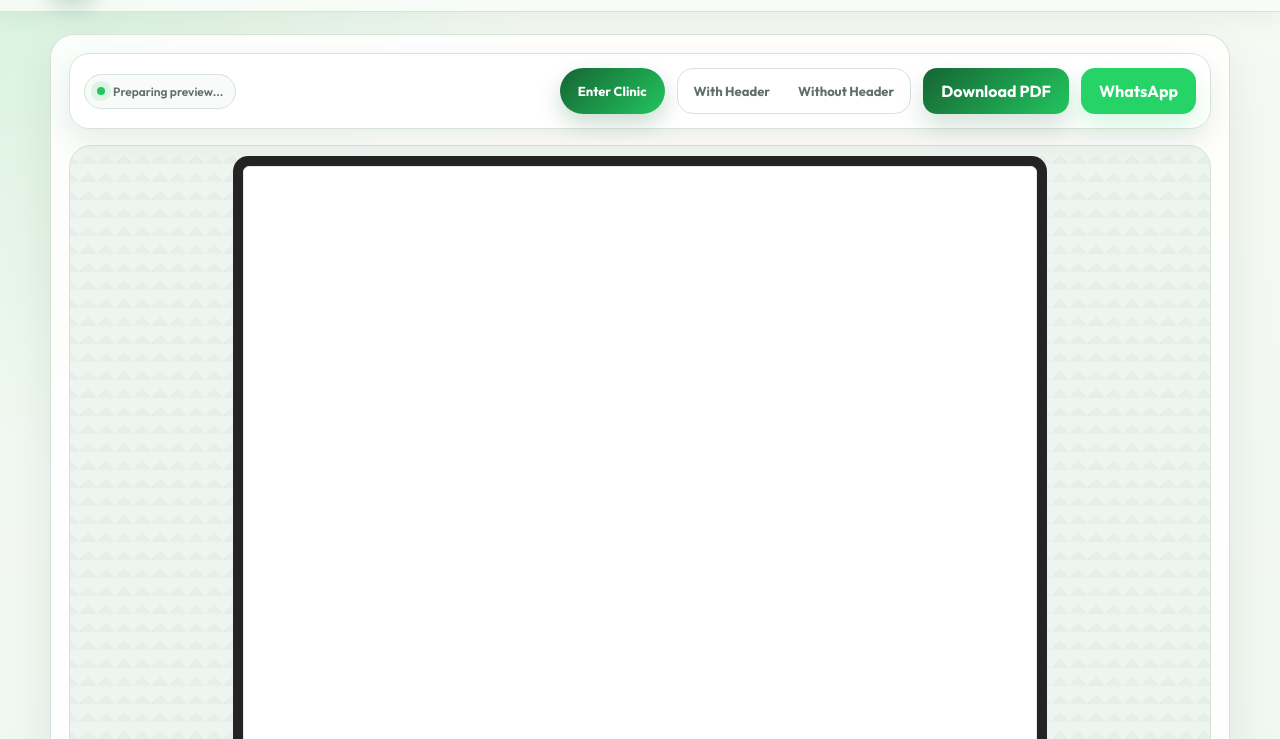
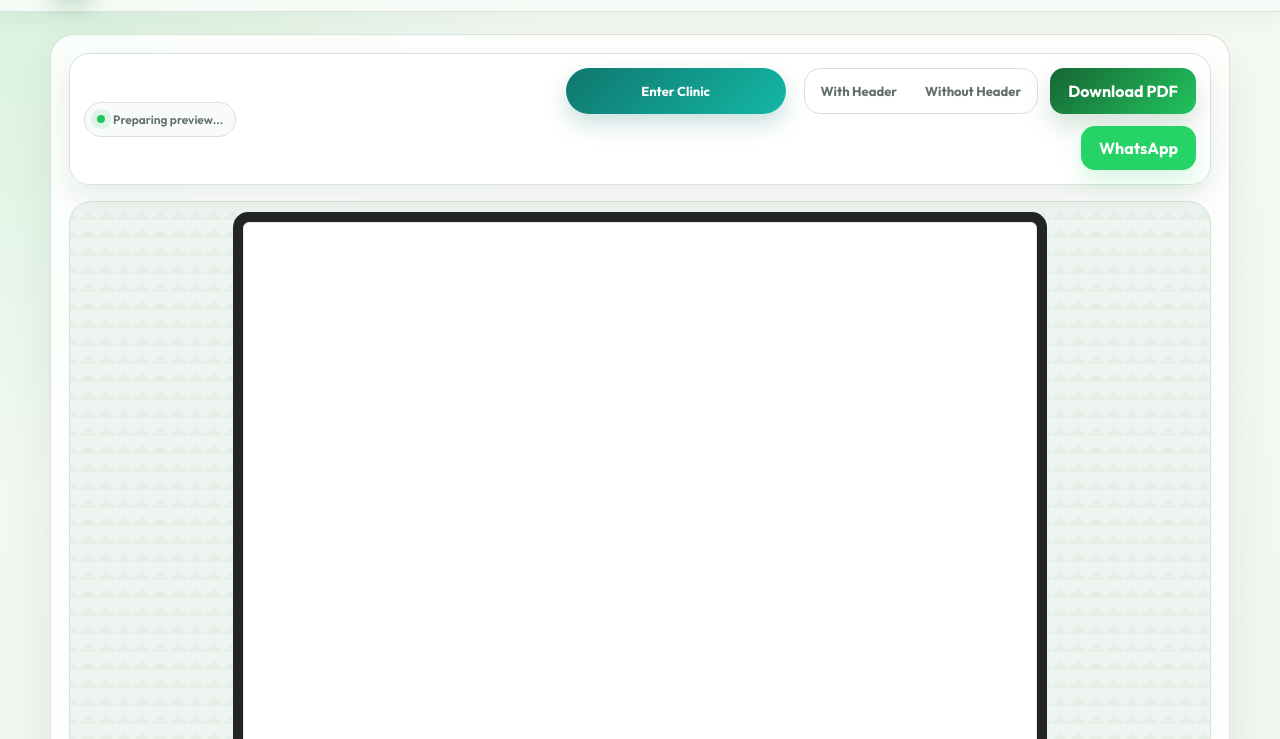
Before and after one commit to ablabsbusiness-create/Pedinex, a website built with Vite: page preview.html in a window 1280 px wide. Shown: the part 61-800 px from the top of the page. Built offline with nearby package versions, Linux system fonts and the light colour scheme.

Commit message:
Center preview enter clinic button

```diff
--- a/preview.html
+++ b/preview.html
@@ -175,15 +175,20 @@
       color: #14532d;
     }
 
-    .nav-enter-clinic {
-      background: linear-gradient(135deg, #166534, #22c55e);
+    .nav-link.nav-enter-clinic {
+      flex: 0 1 220px;
+      width: min(100%, 220px);
+      justify-self: center;
+      margin-inline: auto;
+      background: linear-gradient(135deg, #0f766e, #14b8a6);
       color: #ffffff;
-      box-shadow: 0 10px 22px rgba(22, 101, 52, 0.22);
+      box-shadow: 0 10px 22px rgba(15, 118, 110, 0.22);
       padding-inline: 18px;
     }
 
-    .nav-enter-clinic:hover {
-      background: linear-gradient(135deg, #14532d, #16a34a);
+    .nav-link.nav-enter-clinic:hover,
+    .nav-link.nav-enter-clinic.active {
+      background: linear-gradient(135deg, #0f5f59, #0d9488);
       color: #ffffff;
     }
 
@@ -311,6 +316,7 @@
       justify-content: flex-end;
       gap: 12px;
       flex-wrap: wrap;
+      min-width: min(100%, 420px);
     }
 
     .btn-primary,
```
